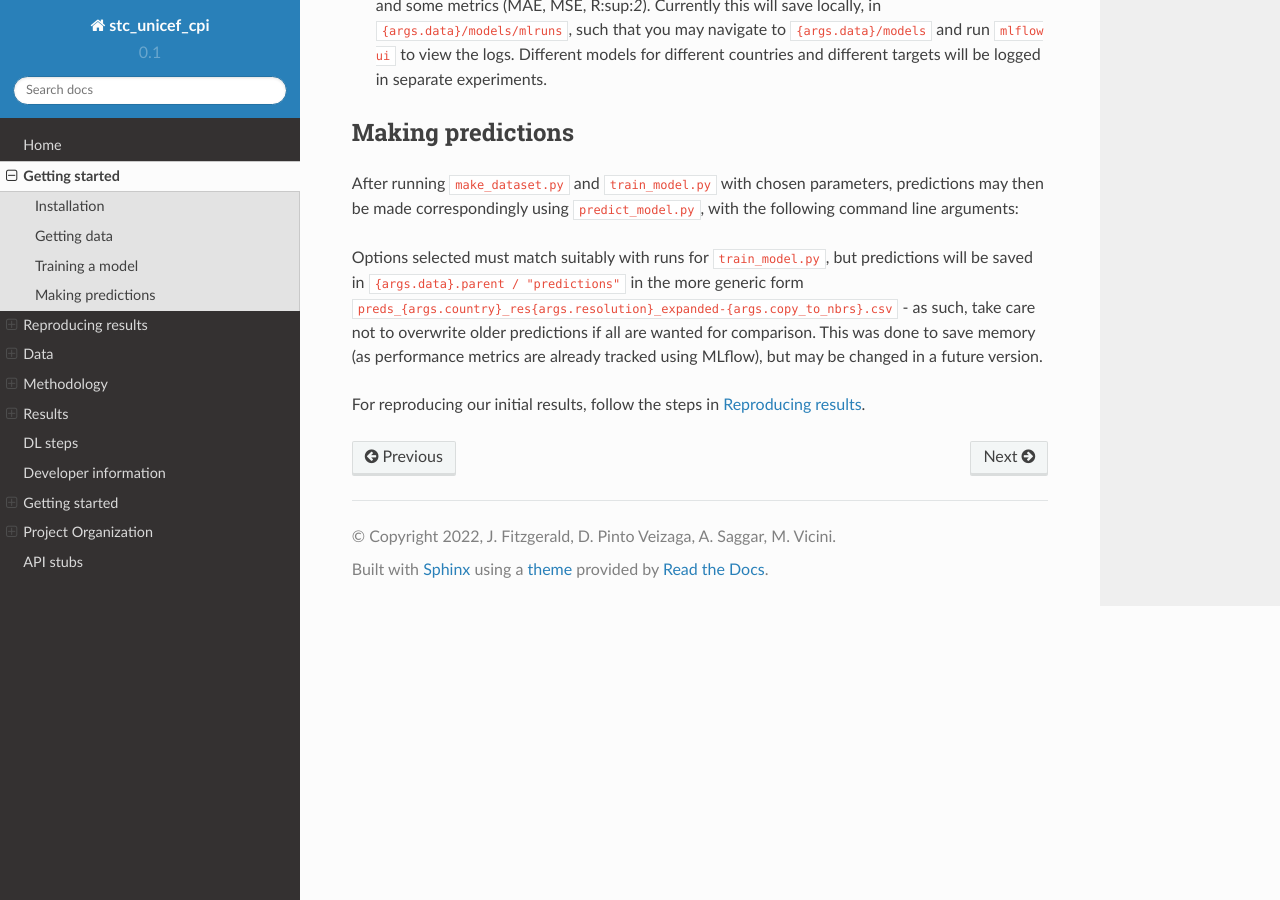
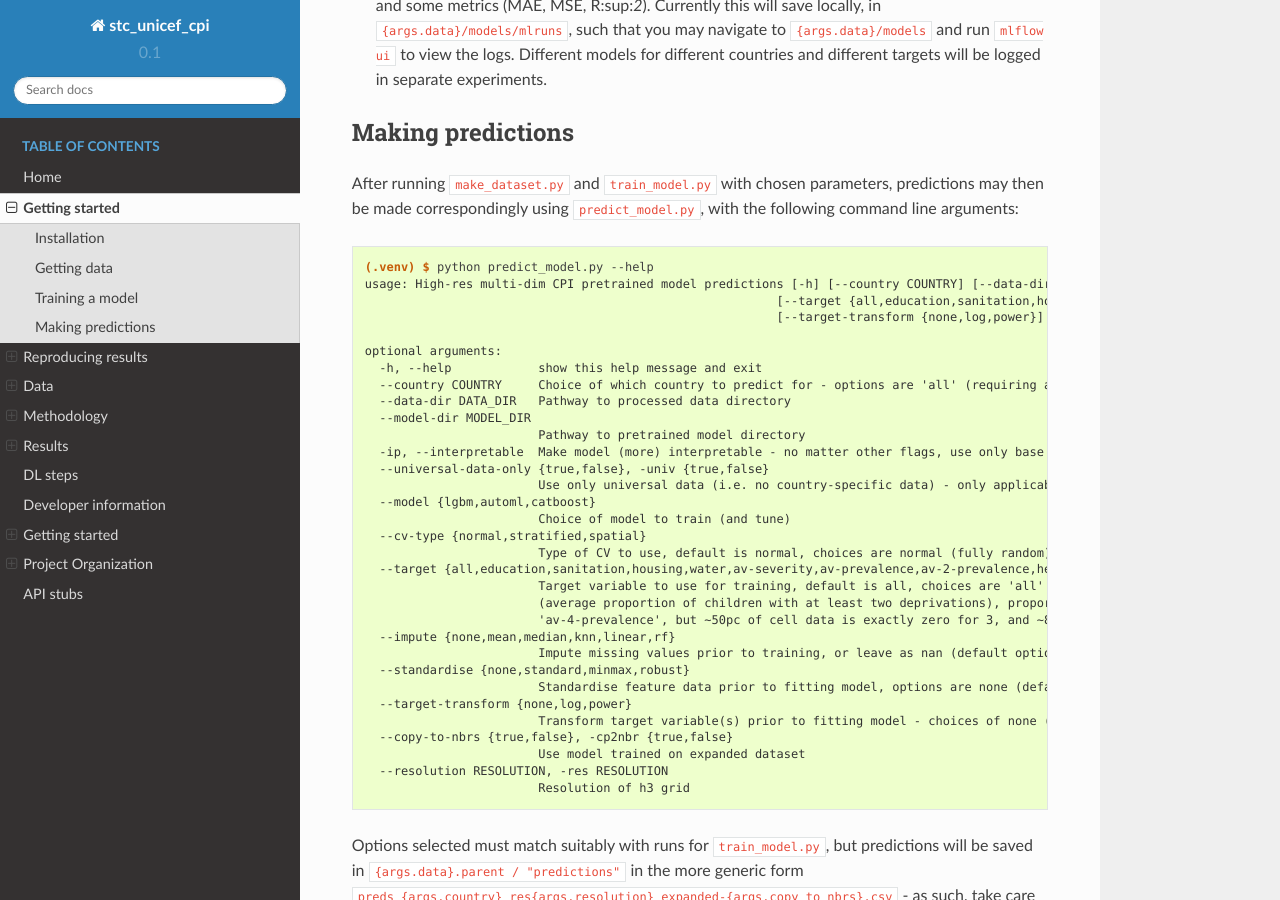
Before and after one commit to DSSGxUK/s22_savethechildren, a Sphinx documentation site: the page built from docs/getting-started.rst, in a window 1280 px wide and 900 px high, scrolled down 3149 px. Built offline with Sphinx 7.4.7 and the Read the Docs theme 2.0.0, drawn with Linux system fonts in a browser that asks for light colours; pages that are not in the unit, such as notebooks, are missing from menus.

Commit message:
fix docs errors

```diff
--- a/README.rst
+++ b/README.rst
@@ -1,6 +1,6 @@
-=======================
+=======================================================
 Microestimates of Child Poverty in Developing Countries
-=======================
+=======================================================
 
 A package to produce high-resolution multi-dimensional child poverty index estimates.
 
--- a/docs/api_summary.rst
+++ b/docs/api_summary.rst
@@ -3,6 +3,7 @@ API
 
 .. autosummary::
    :toctree: _autosummary
+   :caption: API contents
 
    stc_unicef_cpi.data
    stc_unicef_cpi.features
--- a/docs/getting-started.rst
+++ b/docs/getting-started.rst
@@ -165,6 +165,7 @@ After running ``make_dataset.py`` and ``train_model.py`` with chosen parameters,
 using ``predict_model.py``, with the following command line arguments:
 
 .. code-block:: console
+
   (.venv) $ python predict_model.py --help
   usage: High-res multi-dim CPI pretrained model predictions [-h] [--country COUNTRY] [--data-dir DATA_DIR] [--model-dir MODEL_DIR] [-ip] [--universal-data-only {true,false}] [--model {lgbm,automl,catboost}] [--cv-type {normal,stratified,spatial}]
                                                            [--target {all,education,sanitation,housing,water,av-severity,av-prevalence,av-2-prevalence,health,nutrition,av-3-prevalence,av-4-prevalence}] [--impute {none,mean,median,knn,linear,rf}] [--standardise {none,standard,minmax,robust}]
--- a/docs/index.rst
+++ b/docs/index.rst
@@ -33,6 +33,7 @@ Contents
 --------
 
 .. toctree::
+   :caption: Table of Contents
    :maxdepth: 4
 
    Home <self>
--- a/docs/readme.rst
+++ /dev/null
@@ -1 +0,0 @@
-.. include:: ../README.rst
```
